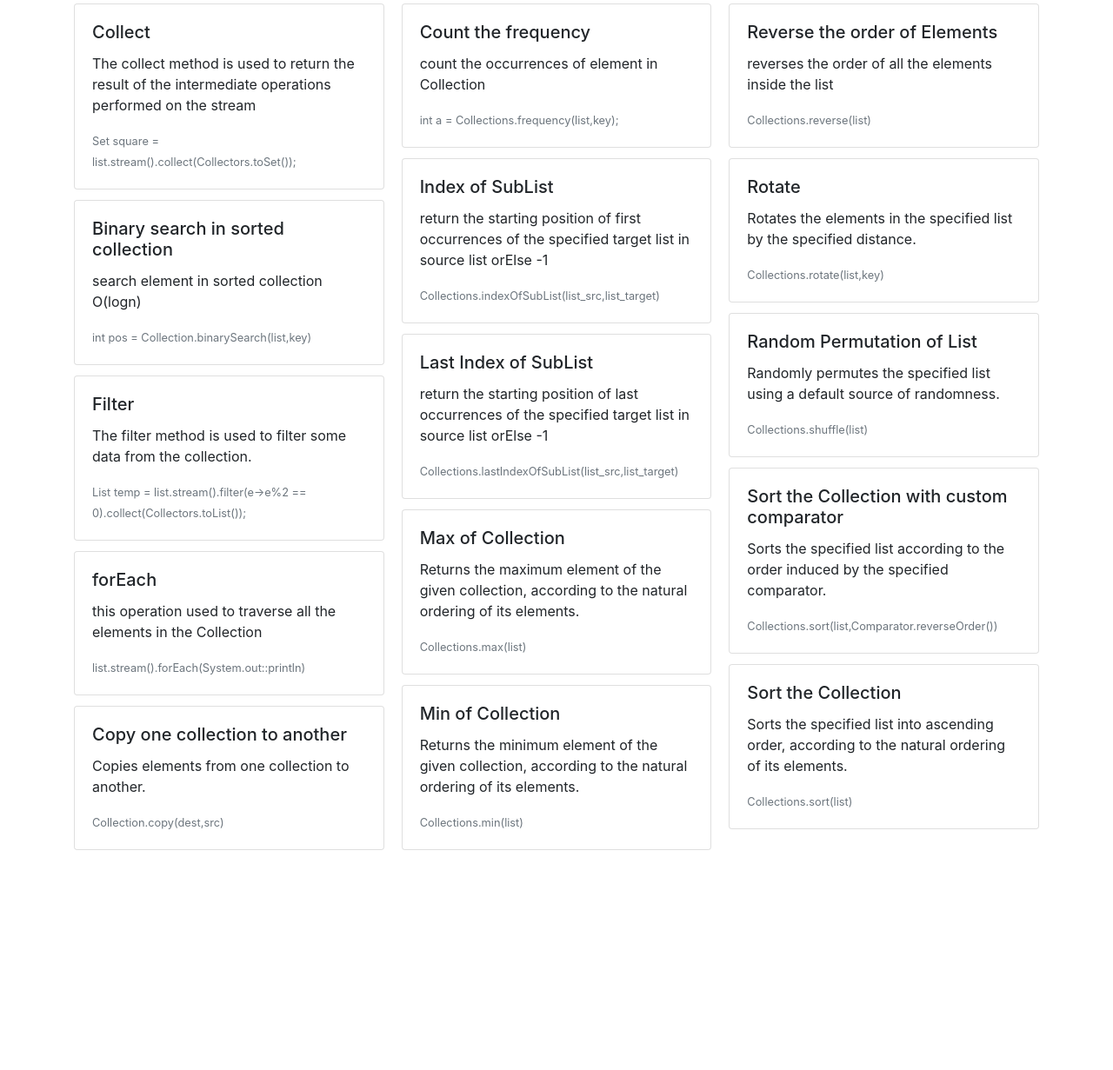
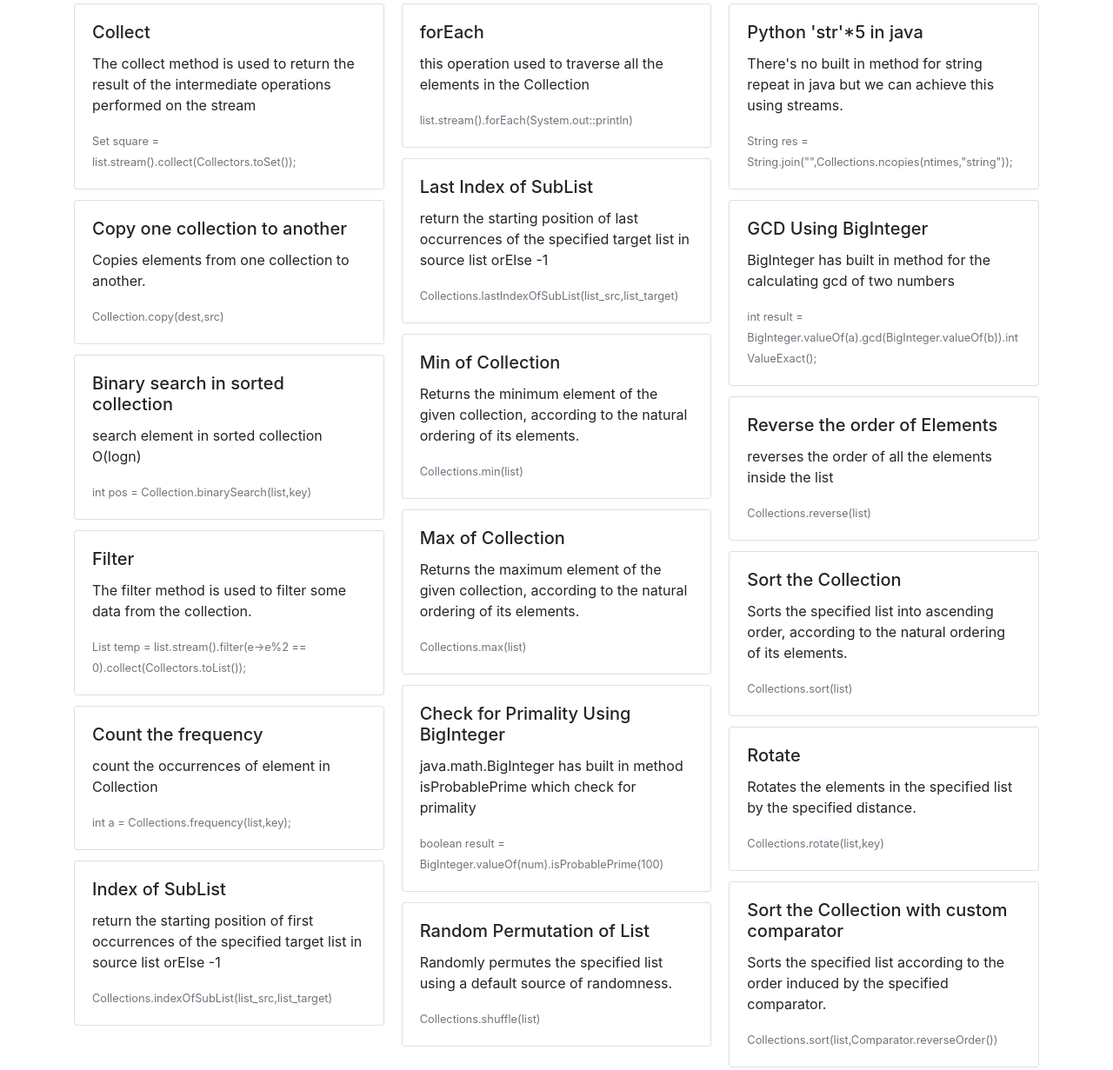
Before and after one commit to ashishpawar517/30seconds-of-Java-8, a website: page index.html in a window 1280 px wide. Shown: the part 252-1483 px from the top of the page at 87% size. Before the commit the page ends 1242 px from the top, so only its background shows below. Drawn offline with nearby package versions, Linux system fonts and the light colour scheme.

Commit message:
added 3 new snippts

```diff
--- a/index.html
+++ b/index.html
@@ -34,6 +34,13 @@
             </div>
             <div class="card">
                 <div class="card-body">
+                    <h5 class="card-title">Copy one collection to another</h5>
+                    <p class="card-text"> Copies elements from one collection to another.    </p>
+                    <p class="card-text"><small class="text-muted"> Collection.copy(dest,src) </small></p>
+                </div>
+            </div>
+            <div class="card">
+                <div class="card-body">
                     <h5 class="card-title">Binary search in sorted collection</h5>
                     <p class="card-text"> search element in sorted collection O(logn)     </p>
                     <p class="card-text"><small class="text-muted"> int pos = Collection.binarySearch(list,key)</small></p>
@@ -44,20 +51,6 @@
                     <h5 class="card-title">Filter</h5>
                     <p class="card-text"> The filter method is used to filter some data from the collection.    </p>
                     <p class="card-text"><small class="text-muted"> List<Integer> temp = list.stream().filter(e->e%2 == 0).collect(Collectors.toList());</small></p>
-                </div>
-            </div>
-            <div class="card">
-                <div class="card-body">
-                    <h5 class="card-title">forEach</h5>
-                    <p class="card-text"> this operation used to traverse all the elements in the Collection    </p>
-                    <p class="card-text"><small class="text-muted">list.stream().forEach(System.out::println)</small></p>
-                </div>
-            </div>
-            <div class="card">
-                <div class="card-body">
-                    <h5 class="card-title">Copy one collection to another</h5>
-                    <p class="card-text"> Copies elements from one collection to another.    </p>
-                    <p class="card-text"><small class="text-muted"> Collection.copy(dest,src) </small></p>
                 </div>
             </div>
             <div class="card">
@@ -76,9 +69,23 @@
             </div>
             <div class="card">
                 <div class="card-body">
+                    <h5 class="card-title">forEach</h5>
+                    <p class="card-text"> this operation used to traverse all the elements in the Collection    </p>
+                    <p class="card-text"><small class="text-muted">list.stream().forEach(System.out::println)</small></p>
+                </div>
+            </div>
+            <div class="card">
+                <div class="card-body">
                     <h5 class="card-title">Last Index of SubList</h5>
                     <p class="card-text"> return the starting position of last occurrences of the specified target list in source list orElse -1    </p>
                     <p class="card-text"><small class="text-muted"> Collections.lastIndexOfSubList(list_src,list_target)</small></p>
+                </div>
+            </div>
+            <div class="card">
+                <div class="card-body">
+                    <h5 class="card-title">Min of Collection</h5>
+                    <p class="card-text"> Returns the minimum element of the given collection, according to the natural ordering of its elements.    </p>
+                    <p class="card-text"><small class="text-muted">Collections.min(list)</small></p>
                 </div>
             </div>
             <div class="card">
@@ -90,9 +97,30 @@
             </div>
             <div class="card">
                 <div class="card-body">
-                    <h5 class="card-title">Min of Collection</h5>
-                    <p class="card-text"> Returns the minimum element of the given collection, according to the natural ordering of its elements.    </p>
-                    <p class="card-text"><small class="text-muted">Collections.min(list)</small></p>
+                    <h5 class="card-title">Check for Primality Using BigInteger</h5>
+                    <p class="card-text"> java.math.BigInteger has built in method isProbablePrime which check for primality    </p>
+                    <p class="card-text"><small class="text-muted">boolean result = BigInteger.valueOf(num).isProbablePrime(100)</small></p>
+                </div>
+            </div>
+            <div class="card">
+                <div class="card-body">
+                    <h5 class="card-title">Random Permutation of List</h5>
+                    <p class="card-text"> Randomly permutes the specified list using a default source of randomness.    </p>
+                    <p class="card-text"><small class="text-muted"> Collections.shuffle(list)</small></p>
+                </div>
+            </div>
+            <div class="card">
+                <div class="card-body">
+                    <h5 class="card-title">Python 'str'*5 in java </h5>
+                    <p class="card-text"> There's no built in method for string repeat in java but we can achieve this using streams.    </p>
+                    <p class="card-text"><small class="text-muted">String res = String.join("",Collections.ncopies(ntimes,"string"));</small></p>
+                </div>
+            </div>
+            <div class="card">
+                <div class="card-body">
+                    <h5 class="card-title">GCD Using BigInteger</h5>
+                    <p class="card-text"> BigInteger has built in method for the calculating gcd of two numbers    </p>
+                    <p class="card-text"><small class="text-muted"> int result = BigInteger.valueOf(a).gcd(BigInteger.valueOf(b)).intValueExact();</small></p>
                 </div>
             </div>
             <div class="card">
@@ -104,16 +132,16 @@
             </div>
             <div class="card">
                 <div class="card-body">
-                    <h5 class="card-title">Rotate </h5>
-                    <p class="card-text"> Rotates the elements in the specified list by the specified distance.    </p>
-                    <p class="card-text"><small class="text-muted"> Collections.rotate(list,key)</small></p>
+                    <h5 class="card-title">Sort the Collection</h5>
+                    <p class="card-text"> Sorts the specified list into ascending order, according to the natural ordering of its elements.    </p>
+                    <p class="card-text"><small class="text-muted">Collections.sort(list)</small></p>
                 </div>
             </div>
             <div class="card">
                 <div class="card-body">
-                    <h5 class="card-title">Random Permutation of List</h5>
-                    <p class="card-text"> Randomly permutes the specified list using a default source of randomness.    </p>
-                    <p class="card-text"><small class="text-muted"> Collections.shuffle(list)</small></p>
+                    <h5 class="card-title">Rotate </h5>
+                    <p class="card-text"> Rotates the elements in the specified list by the specified distance.    </p>
+                    <p class="card-text"><small class="text-muted"> Collections.rotate(list,key)</small></p>
                 </div>
             </div>
             <div class="card">
@@ -123,10 +151,3 @@
                     <p class="card-text"><small class="text-muted">Collections.sort(list,Comparator.reverseOrder())</small></p>
                 </div>
             </div>
-            <div class="card">
-                <div class="card-body">
-                    <h5 class="card-title">Sort the Collection</h5>
-                    <p class="card-text"> Sorts the specified list into ascending order, according to the natural ordering of its elements.    </p>
-                    <p class="card-text"><small class="text-muted">Collections.sort(list)</small></p>
-                </div>
-            </div>
--- /dev/null
+++ b/snippets/Prime.json
@@ -0,0 +1,6 @@
+{
+    "title": "Check for Primality Using BigInteger",
+    "description": "java.math.BigInteger has built in method isProbablePrime which check for primality",
+    "usage": "boolean result = BigInteger.valueOf(num).isProbablePrime(100)",
+    "alternative": " any short hand / other details"
+}
--- /dev/null
+++ b/snippets/RepeatString.json
@@ -0,0 +1,6 @@
+{
+    "title": "Python 'str'*5 in java ",
+    "description": "There's no built in method for string repeat in java but we can achieve this using streams.",
+    "usage": "String res = String.join(\"\",Collections.ncopies(ntimes,\"string\"));",
+    "alternative": " any short hand / other details"
+}
--- /dev/null
+++ b/snippets/gcd.json
@@ -0,0 +1,6 @@
+{
+    "title": "GCD Using BigInteger",
+    "description": "BigInteger has built in method for the calculating gcd of two numbers",
+    "usage": " int result = BigInteger.valueOf(a).gcd(BigInteger.valueOf(b)).intValueExact();",
+    "alternative": " any short hand / other details"
+}
```
